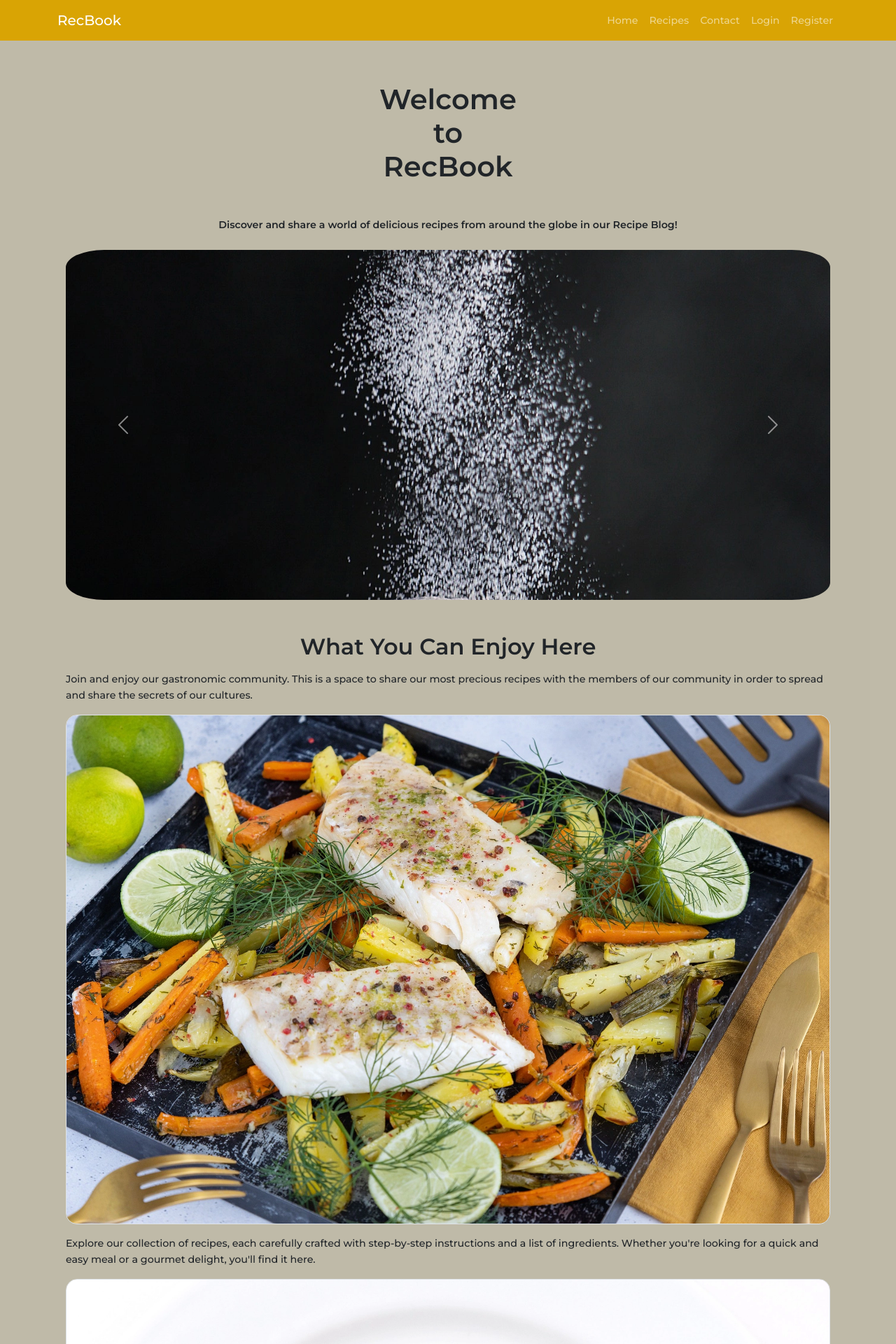
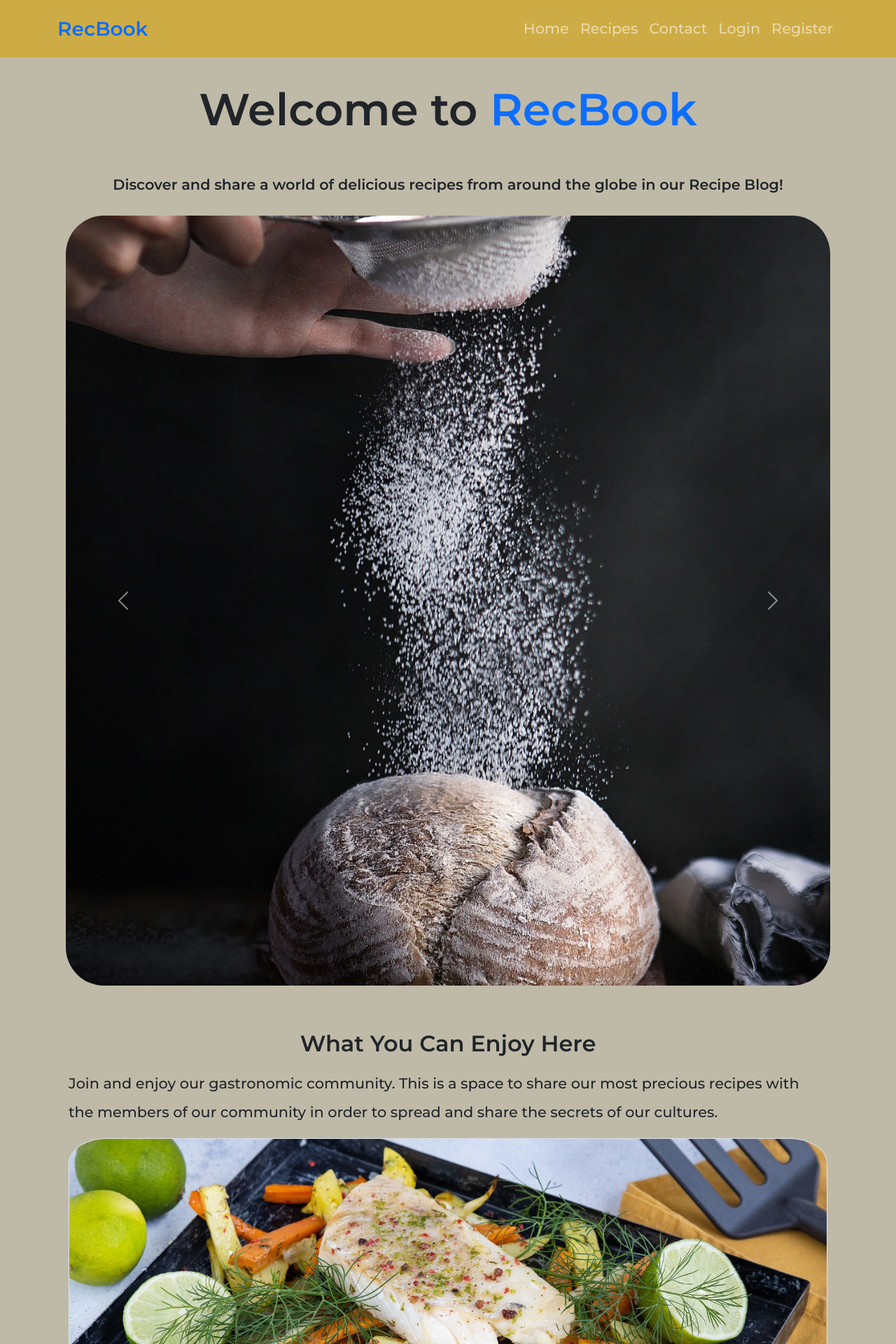
Before and after one commit to Pedrolivares1980/recipe-blog, a Flask app: page / in a window 1280 px wide. Shown: the top 1920 px of the page at 70% size. Run offline with Flask 3, Linux system fonts and the light colour scheme.

Commit message:
updating styles

```diff
--- a/static/css/styles.css
+++ b/static/css/styles.css
@@ -1,5 +1,5 @@
 /* Google fonts */
-  @import url('https://fonts.googleapis.com/css2?family=Montserrat:wght@500;600&family=Poppins:wght@400;500&display=swap');
+@import url('https://fonts.googleapis.com/css2?family=Montserrat:wght@500;600&family=Poppins:wght@400;500&display=swap');
 
 * {
   margin: 0;
@@ -7,12 +7,12 @@
   box-sizing: border-box;
 }
 
-:root{
+:root {
   --primary-color: #D9A404;
   --secondary-color: #BFBAA8;
 }
 
-html{
+html, body {
   scroll-behavior: smooth;
 }
 
@@ -23,17 +23,17 @@
   background-color: var(--secondary-color);
 }
 
-img{
+img {
   max-width: 100%;
   height: auto;
   display: block;
 }
 
-.section{
+.section {
   padding: 1rem;
 }
 
-.bd-grid{
+.bd-grid {
   max-width: 1024px;
   display: grid;
   grid-template-columns: 100%;
@@ -48,12 +48,18 @@
 
 /* ======================================== Base ======================================== */
 
-header{
-  background-color: var(--primary-color);
+.navbar {
+  background-color: rgba(217, 164, 4, 0.6);
+  width: 100%;
 }
 
-nav{
-  background-color: var(--primary-color);
+.navbar.navbar-scroll {
+  background-color: rgba(217, 164, 4, 1);
+  transition: background-color 0.3s ease; /* Transición suave */
+}
+
+.navbar.navbar-scroll.navbar-dark .navbar-nav .nav-link {
+  color: #333; /* Cambia el color de los enlaces en la barra de navegación */
 }
 
 .navbar-nav .active a {
@@ -65,7 +71,6 @@
 main {
   padding: 1rem 0;
   width: 100%;
-  min-height: calc(100vh - 70px);
 }
 
 .flash-container {
@@ -74,14 +79,57 @@
   position: relative;
 }
 
+.scroll-to-top {
+  position: fixed;
+  bottom: 20px;
+  right: 20px;
+  background-color: #007bff;
+  color: #fff;
+  border-radius: 50%;
+  width: 40px;
+  height: 40px;
+  text-align: center;
+  line-height: 40px;
+  cursor: pointer;
+  display: none;
+}
+
+.scroll-to-top i {
+  font-size: 24px;
+}
+
 /* ======================================== Index ======================================== */
 
+
+.index_h1{
+  width: 235px;
+  font-size: 2.5rem;
+  text-align: center;
+  margin: 0 auto;
+  margin-bottom: 1rem;
+}
 
 /* Carousel */
 
 
-#index_carousel img{
-  max-height: 500px;
+#index_carousel img {
+  max-height: 700px;
+  object-fit: cover;
+  object-position: center;
+  border-radius: 5%;
+}
+
+/* Data */
+
+.index_data {
+  margin: 0 auto;
+  max-width: 1200px;
+  padding: 1rem;
+}
+
+.index_data img {
+  max-height: 400px;
+  margin: 0 auto;
   object-fit: cover;
   object-position: center;
   border-radius: 5%;
@@ -128,7 +176,7 @@
 
 /* ======================================= Contact ======================================== */
 
-.contact_img{
+.contact_img {
   height: 300px;
   object-fit: cover;
   object-position: center;
@@ -139,30 +187,33 @@
 
 /* ======================================== Footer ======================================== */
 
-.footer{
+.footer {
   background-color: var(--primary-color);
   color: black;
   text-align: center;
 }
 
-.footer_title{
+.footer_title {
   font-size: 1.2rem;
   margin-bottom: 1rem;
 }
 
-.footer_description{
+.footer_description {
   margin-bottom: .7rem;
 }
 
-.footer_social{
+.footer_social {
   margin-bottom: 1rem;
 }
 
-.footer_social a i{
+.footer_social a i {
   margin: 0 auto;
 }
 
-.facebook, .twitter, .github, .linkedin{
+.facebook,
+.twitter,
+.github,
+.linkedin {
   display: inline-flex;
   background-color: var(--secondary-color);
   color: black;
@@ -174,22 +225,23 @@
   transition: .3s;
 }
 
-.facebook:hover{
+.facebook:hover {
   background-color: #3b5998;
   color: white;
 }
 
-.github:hover, .twitter:hover{
+.github:hover,
+.twitter:hover {
   background-color: black;
   color: white;
 }
 
-.linkedin:hover{
+.linkedin:hover {
   background-color: #0e76a8;
   color: white;
 }
 
-.footer_copy{
+.footer_copy {
   font-size: .813rem;
   color: black;
 }
@@ -198,13 +250,40 @@
 
 /* ============================================================================ Tablets ============================================================================ */
 
-@media(min-width:768px){
+@media(min-width:768px) {
 
+  body {
+    font-size: 1rem;
+    line-height: 1.9;
+  }
 
+  /* ======================================== Index ======================================== */
 
-/* ======================================== Footer ======================================== */
+  .index_h1{
+    width: 100%;
+    font-size: 3rem;
+  }
 
-  .footer_container{
+  /* Carousel */
+
+  #index_carousel img {
+    max-height: 850px;
+  }
+
+  .index_data img {
+    max-height: 600px;
+  }
+
+  /* ======================================== Contact ======================================== */
+
+  .contact_form {
+    max-width: 500px;
+    margin: 0 auto;
+  }
+
+  /* ======================================== Footer ======================================== */
+
+  .footer_container {
     padding: 1rem 0;
     border-radius: .5rem;
   }
@@ -212,10 +291,33 @@
 
 /* ============================================================================ Desktop ============================================================================ */
 
-@media(min-width:1024px){
+@media(min-width:1024px) {
 
-  .bd-grid{
+  .bd-grid {
     margin-left: auto;
     margin-right: auto;
   }
+
+  body {
+    font-size: 1.3rem;
+    line-height: 2;
+  }
+
+  /* ======================================== Index ======================================== */
+
+  .index_h1{
+    font-size: 4rem;
+  }
+
+  /* Carousel */
+
+  #index_carousel img {
+    max-height: 1100px;
+  }
+
+  /* Data */
+
+  .index_data img {
+    max-height: 800px;
+  }
 }
--- a/static/js/base.js
+++ /dev/null
@@ -1,19 +0,0 @@
-// Event listener for the DOMContentLoaded event
-document.addEventListener("DOMContentLoaded", function () {
-  // This function will run when the page has fully loaded
-
-  // Function to display a flash message
-  function flashMessage(message, type) {
-    // Create a flash message element and display the message
-    const flashDiv = document.createElement("div");
-    flashDiv.className = `alert alert-${type} alert-dismissible`;
-    flashDiv.textContent = message;
-
-    // Insert the flash message into the document
-    const flashContainer = document.querySelector(".flash-messages");
-    flashContainer.appendChild(flashDiv);
-
-    // Get the auto-dismiss time from the data-auto-dismiss attribute
-    const autoDismissTime = parseInt(flashDiv.getAttribute("data-auto-dismiss"));
-  }
-});
--- a/templates/base.html
+++ b/templates/base.html
@@ -17,9 +17,9 @@
 <body>
   <!-- Header -->
   <header class="fixed-top">
-    <nav class="navbar navbar-expand-md navbar-dark">
+    <nav class="navbar navbar-expand-md navbar-dark ">
       <div class="container">
-        <a href="{{ url_for('index') }}" class="navbar-brand">RecBook</a>
+        <a href="{{ url_for('index') }}" class="navbar-brand text-primary fw-bolder fs-3">RecBook</a>
         <button class="navbar-toggler border-0" type="button" data-bs-toggle="collapse" data-bs-target="#navbarNav"
           aria-controls="navbarNav" aria-expanded="false" aria-label="Toggle navigation">
           <span class="navbar-toggler-icon"></span>
@@ -27,28 +27,28 @@
         <div class="collapse navbar-collapse" id="navbarNav">
           <ul class="navbar-nav ms-auto">
             <li class="nav-item {% if request.path == url_for('index') %}active{% endif %}" aria-current="page">
-              <a class="nav-link" href="{{ url_for('index') }}">Home</a>
+              <a class="nav-link" href="{{ url_for('index') }}" >Home</a>
             </li>
             <li class="nav-item {% if request.path == url_for('recipes') %}active{% endif %}">
-              <a class="nav-link" href="{{ url_for('recipes') }}">Recipes</a>
+              <a class="nav-link" href="{{ url_for('recipes') }}" >Recipes</a>
             </li>
             <li class="nav-item {% if request.path == url_for('contact') %}active{% endif %}">
               <a class="nav-link" href="{{ url_for('contact') }}">Contact</a>
             </li>
             {% if not is_authenticated(session) %}
             <li class="nav-item {% if request.path == url_for('login') %}active{% endif %}">
-              <a class="nav-link" href="{{ url_for('login') }}">Login</a>
+              <a class="nav-link" href="{{ url_for('login') }}" >Login</a>
             </li>
             <li class="nav-item {% if request.path == url_for('register') %}active{% endif %}">
-              <a class="nav-link" href="{{ url_for('register') }}">Register</a>
+              <a class="nav-link" href="{{ url_for('register') }}" >Register</a>
             </li>
             {% endif %}
             {% if is_authenticated(session) %}
             <li class="nav-item {% if request.path == url_for('profile') %}active{% endif %}">
-              <a class="nav-link" href="{{ url_for('profile') }}">Profile</a>
+              <a class="nav-link" href="{{ url_for('profile') }}" >Profile</a>
             </li>
             <li class="nav-item {% if request.path == url_for('logout') %}active{% endif %}">
-              <a class="nav-link" href="{{ url_for('logout') }}">Logout</a>
+              <a class="nav-link" href="{{ url_for('logout') }}" >Logout</a>
             </li>
             {% endif %}
           </ul>
@@ -77,18 +77,21 @@
   </div>
 
   <!-- Page Content -->
-  <main class="container">
+  <main class="container" >
     {% block content %}{% endblock %}
+    <div id="scroll-to-top" class="scroll-to-top">
+      <i class="bi bi-arrow-up"></i>
+    </div>
   </main>
 
   <!-- Footer -->
   <footer class="footer section">
 
     <div class="footer_container bd-grid">
-      <h3 class="footer_title">RecBook</h3>
-      <p class="footer_description">RecBlog is a blog where people from all over the world can share their passion for cooking.</p>
+      <h3 class="footer_title text-primary fw-bolder fs-3">RecBook</h3>
+      <p class="footer_description"><span class="text-primary fw-bolder ">RecBook</span> is a blog where people from all over the world can share their passion for cooking.</p>
       <p class="footer_description">This project is an exercise for the "Full Stack Software Developer" course at UCDPA.</p>
-      <div class="footer_social">
+      <div class="footer_social my-md-3">
         <a href="#" class=" facebook"><i class="bi bi-facebook"></i></a>
         <a href="#" class=" twitter"><i class="bi bi-twitter-x"></i></a>
         <a href="https://github.com/Pedrolivares1980" class=" github"><i class="bi bi-github"></i></a>
@@ -103,8 +106,10 @@
 
   <!-- Add links to Bootstrap and jQuery JavaScript files here -->
   <script src="https://cdn.jsdelivr.net/npm/bootstrap@5.3.2/dist/js/bootstrap.bundle.min.js" integrity="sha384-C6RzsynM9kWDrMNeT87bh95OGNyZPhcTNXj1NW7RuBCsyN/o0jlpcV8Qyq46cDfL" crossorigin="anonymous"></script>
+  <!-- JQuery -->
+  <script src="https://code.jquery.com/jquery-3.6.0.min.js"></script>
   <!-- Add custom JavaScript file here -->
-  <script src="{{ url_for('static', filename='js/base.js') }}"></script>
+  <script src="{{ url_for('static', filename='js/script.js') }}"></script>
 
   {% block scripts %}{% endblock %}
 </body>
--- a/templates/contact.html
+++ b/templates/contact.html
@@ -4,7 +4,7 @@
 <div class="container">
   <h2><img class="contact_img" src="{{ url_for('static', filename='img/contact.webp') }}" alt=""></h2>
 
-  <form method="POST" action="{{ url_for('contact') }}">
+  <form class="contact_form" method="POST" action="{{ url_for('contact') }}">
     <div class="form-group mb-3">
       <label class="fw-semibold" for="name">Name:</label>
       <input type="text" class="form-control" id="name" name="name" required placeholder="Your name here">
--- a/templates/index.html
+++ b/templates/index.html
@@ -2,7 +2,7 @@
 
 {% block content %}
 <div class="jumbotron" id="index-main">
-  <h1 class="text-center mb-5 fs-1 fw-bolder">Welcome <br> to <br> RecBook</h1>
+  <h1 class="text-center mb-5 fw-bolder index_h1">Welcome to <span class="text-primary fw-bolder">RecBook</span></h1>
   <p class="mb-4 text-center fw-semibold">Discover and share a world of delicious recipes from around the globe in our Recipe Blog!</p>
 </div>
 
@@ -36,17 +36,17 @@
   </div>
 </div>
 
-<div class="container">
+<div class="container index_data">
 
   <h2 class="text-center mb-3 fw-bold">What You Can Enjoy Here</h2>
   <p>Join and enjoy our gastronomic community. This is a space to share our most precious recipes with the members of our community in order to spread and share the secrets of our cultures.</p>
-  <img class="mb-3 border border-opacity-25 rounded-4" src="{{ url_for('static', filename='img/fish.webp') }}" alt="">
+  <img class="mb-3 border border-opacity-25" src="{{ url_for('static', filename='img/fish.webp') }}" alt="">
   <p>Explore our collection of recipes, each carefully crafted with step-by-step instructions and a list of ingredients.
     Whether you're looking for a quick and easy meal or a gourmet delight, you'll find it here.</p>
-    <img class="mb-3 border border-opacity-25 rounded-4" src="{{ url_for('static', filename='img/tiramisu.webp') }}" alt="">
+    <img class="mb-3 border border-opacity-25" src="{{ url_for('static', filename='img/tiramisu.webp') }}" alt="">
   <p>Feel free to share your own favorite recipes with the community. Our "Add Recipe" feature allows you to contribute
     to our ever-growing recipe library.</p>
-    <img class="mb-3 border border-opacity-25 rounded-4" src="{{ url_for('static', filename='img/food.webp') }}" alt="">
+    <img class="mb-3 border border-opacity-25" src="{{ url_for('static', filename='img/food.webp') }}" alt="">
   <p>If you have any questions or want to get in touch with us, use the "Contact" page to send us a message. We'd love
     to hear from you!</p>
 </div>
--- a/templates/profile.html
+++ b/templates/profile.html
@@ -61,7 +61,7 @@
     <label class="fs-6 fw-semibold ms-2 mb-2" for="image_url">Image URL:</label>
     <input type="text" class="form-control" id="image_url" name="image_url" required placeholder="http://example/example.jpg">
   </div>
-  <div class="container my-3 col-5">
+  <div class="container mt-3 mt-md-5 col-5 col-md-3 mx-auto">
     <button type="submit" class="btn btn-primary">Add Recipe</button>
   </div>
 </form>
```
Also changed, not shown: static/js/script.js (added, +45 -0 lines), templates/login.html (+5 -4 lines).
